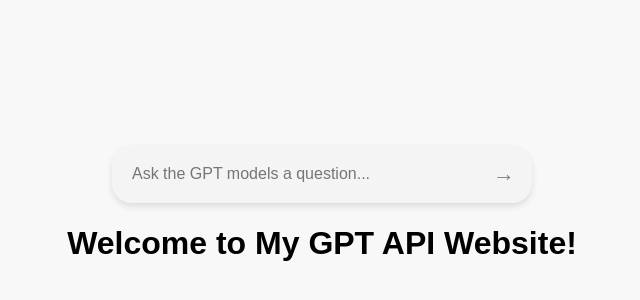
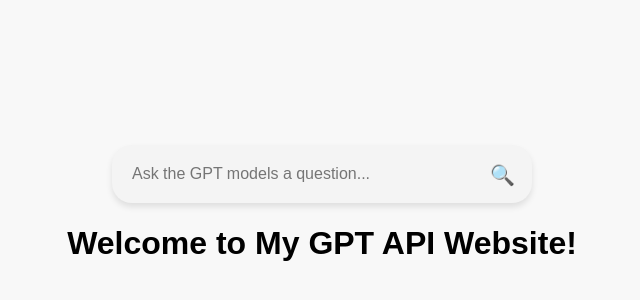
Before and after one commit to stachusiekiera/my-website, a website: page public/index.html in a window 1280 px wide. Shown: the part 186-486 px from the top of the page, 318-958 px from the left. Drawn offline with Linux system fonts and the light colour scheme.

```diff
--- a/public/index.html
+++ b/public/index.html
@@ -7,9 +7,10 @@
     <link rel="stylesheet" href="style.css">
 </head>
 <body>
+
     <div class="search-bar">
         <input type="text" placeholder="Ask the GPT models a question...">
-        <button class="search-btn">&#8594;</button> <!-- This is the arrow character -->
+        <button class="search-btn"></button> <!-- This is the arrow character -->
     </div>
 
     <h1>Welcome to My GPT API Website!</h1>
--- a/public/style.css
+++ b/public/style.css
@@ -50,6 +50,15 @@
     color: grey; /* Initial arrow color to grey */
     position: relative; /* Tooltip positioning */
     padding: 3px 7px; /* Reduced padding around the button */
+    text-align: center;  /* Align the emoji to the center */
+}
+
+/* Add magnifying glass emoji to the button */
+.search-btn::before {
+    content: '🔍';  /* Magnifying glass emoji */
+    font-size: 20px;  /* Adjust size as needed */
+    display: inline-block;  /* Inline-block to manage positioning */
+    vertical-align: middle; /* Vertically center the emoji */
 }
 
 /* Hover effect for button */
```
